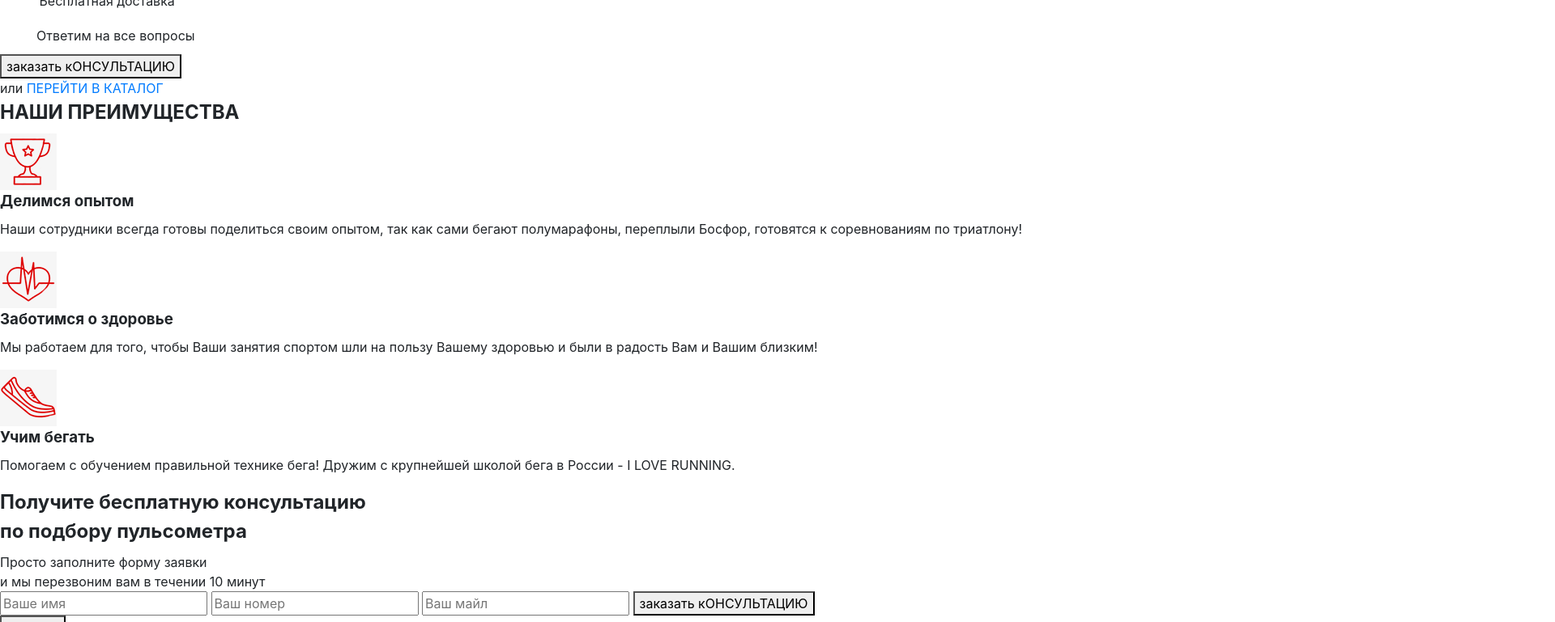
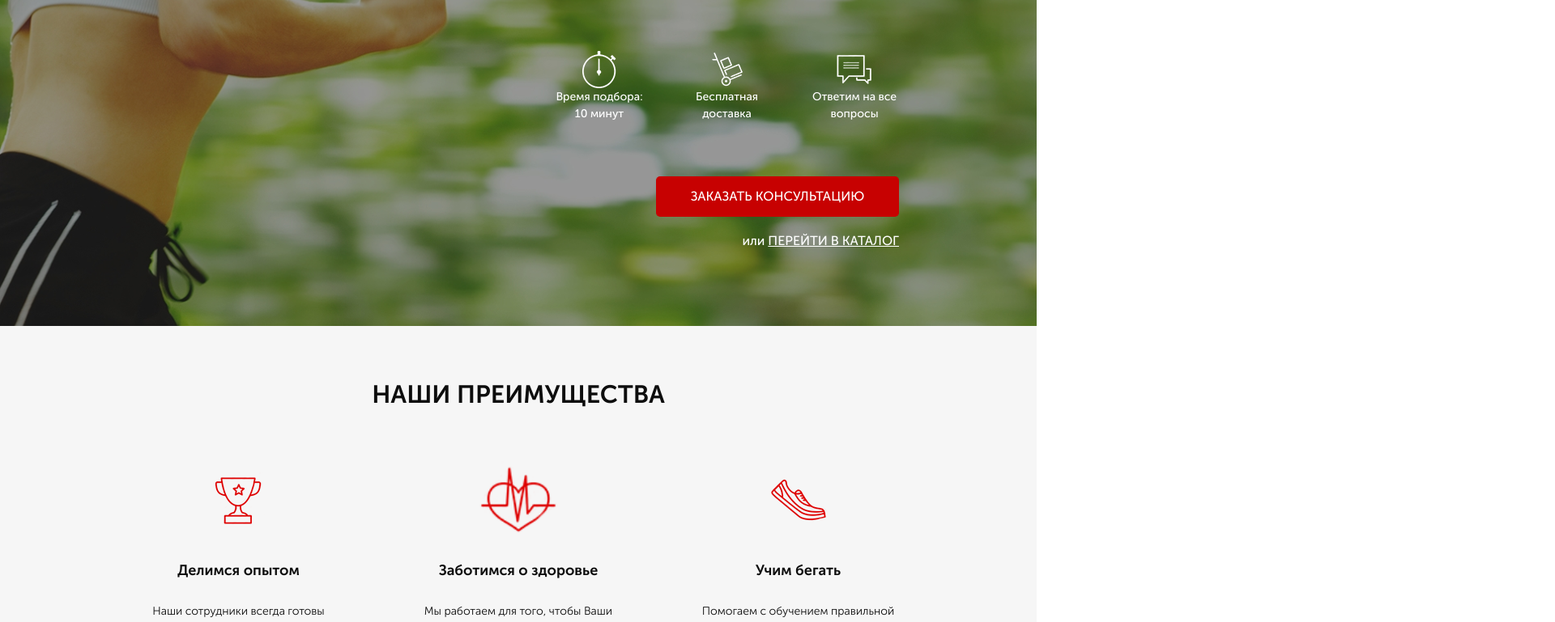
Before and after one commit to muradsoft/heart-rate-monitor, a plain HTML site: page index.html in a window 1280 px wide. Shown: the part 253-1022 px from the top of the page at 81% size, 1920 px wide, since content can reach past the window. Drawn offline with Linux system fonts and the light colour scheme.

Commit message:
Update index.html

```diff
--- a/index.html
+++ b/index.html
@@ -8,7 +8,7 @@
 	<link rel="stylesheet" href="css/bootstrap-reboot.min.css">
 	<link rel="stylesheet" href="fonts/font-awesome/css/font-awesome.min.css">
 	<link rel="stylesheet" href="fonts/fonts.css">
-<!-- 	<link rel="stylesheet" href="css/style.css"> -->
+	<link rel="stylesheet" href="css/style.css">
 	<title>пульсометр</title>
 
 </head>
```
